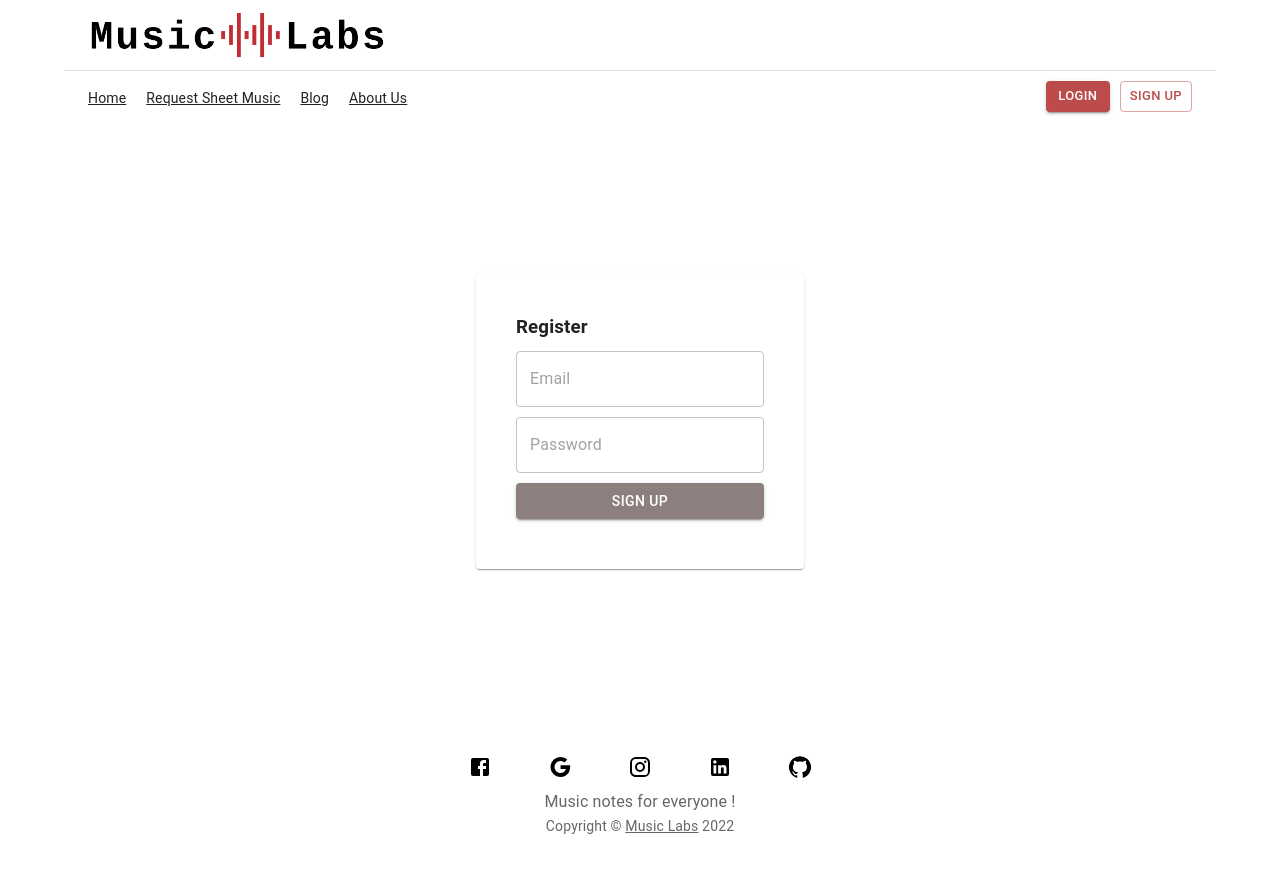
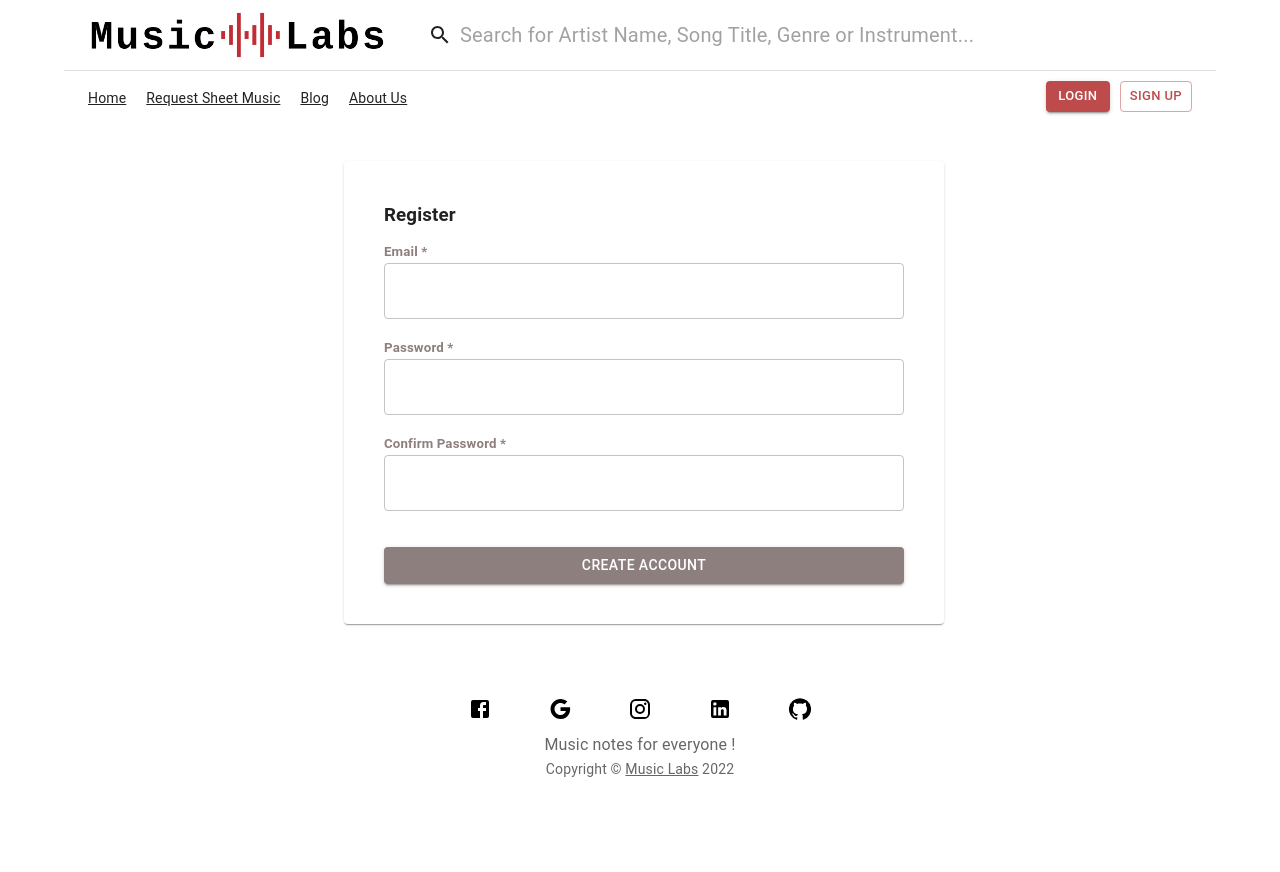
Before and after one commit to glavinova/musicLabs, a React (Create React App) app in the folder music-labs/: page /register in a window 1280 px wide. Shown: the top 872 px of the page. After the commit the page ends 827 px from the top, so only its background shows below. Built offline with nearby package versions, Linux system fonts and the light colour scheme.

Commit message:
register redux

```diff
--- a/music-labs/src/components/Login/Login.tsx
+++ b/music-labs/src/components/Login/Login.tsx
@@ -8,7 +8,7 @@
   Typography,
   CircularProgress,
 } from "@mui/material";
-import React, { useContext, useEffect, useState } from "react";
+import React, { useContext, useEffect } from "react";
 import { Link, useNavigate } from "react-router-dom";
 import AppContext from "../../context/app-context";
 import useValidation from "../../hooks/use-validation";
@@ -50,7 +50,7 @@
     emailBlurHandler();
 
     event.preventDefault();
-    props.onAuth(event.target[1].value, event.target[3].value);
+    props.onAuth(event.target[1].value, event.target[3].value, false);
 
     if (formIsValid) {
       navigate("/");
@@ -148,7 +148,12 @@
               <Typography>
                 {" "}
                 Need an account ? <br />{" "}
-                <Link to="/register" id="register" style={{ color: "#BD4B4B" }} onClick={props.onClose}>
+                <Link
+                  to="/register"
+                  id="register"
+                  style={{ color: "#BD4B4B" }}
+                  onClick={props.onClose}
+                >
                   Sing Up
                 </Link>{" "}
                 now!
@@ -171,8 +176,8 @@
 
 const mapDispatchToProps = (dispatch: any) => {
   return {
-    onAuth: (email: any, password: any) =>
-      dispatch(actions.auth(email, password)),
+    onAuth: (email: string, password: string, isSignUp: boolean) =>
+      dispatch(actions.auth(email, password, isSignUp)),
   };
 };
 
--- a/music-labs/src/components/Register/Register.module.css
+++ b/music-labs/src/components/Register/Register.module.css
@@ -3,8 +3,12 @@
   padding: 0;
 }
 
-.form {
+.paper {
   padding: 40px;
+  margin-top: 20px;
+  max-width: 600px;
+  margin-bottom: 20px;
+  margin-left: 280px;
 }
 
 h3 {
@@ -12,6 +16,7 @@
 }
 
 .textField {
+  margin-top: 5px;
   margin-bottom: 10px !important;
 }
 
@@ -24,10 +29,74 @@
 
 .signupBtn {
   margin-bottom: 10px !important;
-  text-decoration: none !important;
 }
 
 a {
   margin-bottom: 10px !important;
   color: black;
 }
+
+label {
+  color: #8e7f7f;
+  font-family: "Roboto", "Helvetica", "Arial", sans-serif;
+  font-size: 0.83em;
+  font-weight: bold;
+}
+
+.formControl {
+  margin-top: 5px;
+  width: 100%;
+}
+
+.checkbox {
+  padding: 0px !important;
+  font-size: 1rem;
+  font-family: "Roboto", "Helvetica", "Arial", sans-serif;
+  font-weight: 400;
+  line-height: 1.5;
+  letter-spacing: 0.00938em;
+}
+.checkboxError {
+  margin-top: -7px !important;
+  margin-left: 14px !important;
+  margin-right: 14px !important;
+}
+.form div {
+  width: 100%;
+}
+.backdrop {
+  z-index: 1 !important;
+}
+.formControlLabel {
+  margin-left: 0px !important;
+}
+.paperTerms {
+  width: 60vw;
+  margin-left: 20vw;
+  margin-right: 20vw;
+  margin-top: 5vh;
+  height: 90vh;
+  padding: 10px;
+  background-color: white;
+  border: 2px solid #a17bf8;
+  overflow-x: scroll;
+  position: relative;
+}
+.termsLink {
+  cursor: pointer;
+  text-decoration: underline;
+}
+.termsLink:hover {
+  color: #448e90;
+}
+@media screen and (max-width: 600px) {
+  .paperTerms {
+    width: 85vw;
+    margin-left: 5vw;
+    margin-right: 5vw;
+  }
+  .paper {
+    padding: 25px;
+    margin-top: 0px;
+  }
+}
--- a/music-labs/src/components/Register/Register.tsx
+++ b/music-labs/src/components/Register/Register.tsx
@@ -1,139 +1,193 @@
-import { Grid, Paper, FormControl, TextField, Button } from "@mui/material";
+import {
+  Grid,
+  Paper,
+  TextField,
+  Button,
+  Tooltip,
+  CircularProgress,
+} from "@mui/material";
 import React, { useContext, useEffect, useState } from "react";
 import { useNavigate } from "react-router-dom";
 import AppContext from "../../context/app-context";
 import useValidation from "../../hooks/use-validation";
 import validateEmail from "../../validators/validateEmail";
 import validatePassword from "../../validators/validatePassword";
+import * as actions from "../../store/actions/index";
 import styles from "./Register.module.css";
+import { connect } from "react-redux";
 
-function Register() {
-  const [invalidCredentials, setInvalidCredentials] = useState(false);
+function Register(props: any) {
   const appCtx = useContext(AppContext);
   useEffect(() => {
     appCtx.setCurrentUrl("/register");
   }, []);
+  const navigate = useNavigate();
 
-  //   const [isModalOpen, setIsModalOpen] = useState(false);
-  //   setIsModalOpen(props.show);
-  //   const modalRef = useRef(null);
-  //   useEffect(() => {
-  //     const closeModal = (e: any) => {
-  //         if(e.path[0] !== 'MODAL')
-  //         setIsModalOpen(false);
-  //     }
-  //     document.body.addEventListener('click', closeModal);
-  //     return () => document.body.removeEventListener('click', closeModal);
-  //   }, [isModalOpen])
-
-  const navigate = useNavigate();
+  const {
+    value: emailValue,
+    isValid: emailIsValid,
+    hasError: emailInputHasError,
+    isEmpty: emailIsEmpty,
+    valueChangeHandler: emailChangedHandler,
+    inputBlurHandler: emailBlurHandler,
+    reset: emailReset,
+  } = useValidation(validateEmail);
 
   const {
     value: passwordValue,
     isValid: passwordIsValid,
     hasError: passwordInputHasError,
+    isEmpty: passwordIsEmpty,
     valueChangeHandler: passwordChangedHandler,
     inputBlurHandler: passwordBlurHandler,
+    reset: passwordReset,
   } = useValidation(validatePassword);
 
   const {
-    value: emailValue,
-    isValid: emailIsValid,
-    hasError: emailInputHasError,
-    valueChangeHandler: emailChangedHandler,
-    inputBlurHandler: emailBlurHandler,
-  } = useValidation(validateEmail);
+    value: confirmPasswordValue,
+    isValid: confirmPasswordIsValid,
+    hasError: confirmPasswordInputHasError,
+    isEmpty: confirmPasswordIsEmpty,
+    valueChangeHandler: confirmPasswordChangedHandler,
+    inputBlurHandler: confirmPasswordBlurHandler,
+    reset: confirmPasswordReset,
+  } = useValidation((value) => {
+    return value === passwordValue && validatePassword(value);
+  });
 
   let formIsValid = false;
-  emailIsValid && passwordIsValid && (formIsValid = true);
+  emailIsValid &&
+    passwordIsValid &&
+    confirmPasswordIsValid &&
+    (formIsValid = true);
 
   function submitHandler(event: any) {
     passwordBlurHandler();
     emailBlurHandler();
 
     event.preventDefault();
+    props.onAuth(event.target[0].value, event.target[2].value, true);
 
     if (formIsValid) {
-      //open some alert box to say Register is successful or not
+      emailReset();
+      passwordReset();
+      confirmPasswordReset();
       navigate("/");
     }
   }
 
   return (
     <React.Fragment>
-      <form aria-label="form" onSubmit={submitHandler}>
-        <Grid
-          container
-          spacing={0}
-          direction="column"
-          alignItems="center"
-          justifyContent="center"
-          style={{ minHeight: "70vh" }}
-        >
-          <Paper className={styles.form}>
-            <h3>Register</h3>
-            <Grid item xs={12} className={styles.textField}>
-              <FormControl fullWidth>
+      <Paper className={styles.paper}>
+        <h3 id="header"> Register </h3>
+        <form aria-label="form" id="form" onSubmit={submitHandler}>
+          <Grid container spacing={2} item zeroMinWidth className={styles.form}>
+            <Grid item xs={12}>
+              <label htmlFor="email"> Email * </label>
               <TextField
+                variant="outlined"
                 id="email"
-                  type="text"
-                  variant="outlined"
-                  placeholder="Email"
-                  autoComplete="Email"
-                  error={
-                    emailInputHasError ||
-                    invalidCredentials ||
-                    passwordInputHasError
+                name="email"
+                autoComplete="email"
+                error={emailInputHasError}
+                helperText={
+                  emailIsEmpty
+                    ? "Email is required"
+                    : emailInputHasError
+                    ? "Invalid email format"
+                    : ""
                 }
-                  helperText={emailInputHasError ? "" : ""}
                 onChange={emailChangedHandler}
+                onBlur={emailBlurHandler}
                 value={emailValue}
                 inputProps={{ maxLength: 50 }}
               />
-              </FormControl>
             </Grid>
-            <Grid item xs={12} className={styles.textField}>
-              <FormControl fullWidth>
+            <Grid item xs={12}>
+              <label htmlFor="password"> Password * </label>
+              <Tooltip
+                title="At least 8 but maximum 40 characters, must contain big letter and special character (!@#$%^&*)"
+                arrow
+              >
                 <TextField
+                  variant="outlined"
+                  name="password"
+                  type="password"
                   id="password"
-                  type="password"
-                  autoComplete="current-password"
-                  variant="outlined"
-                  placeholder="Password"
-                  error={
-                    passwordInputHasError ||
-                    invalidCredentials ||
-                    emailInputHasError
-                  }
+                  autoComplete="password"
+                  error={passwordInputHasError}
                   helperText={
-                    passwordInputHasError ||
-                    invalidCredentials ||
-                    emailInputHasError
-                      ? "Invalid credentials"
+                    passwordIsEmpty
+                      ? "Password is required"
+                      : passwordInputHasError
+                      ? "Invalid password format"
                       : ""
                   }
                   onChange={passwordChangedHandler}
+                  onBlur={passwordBlurHandler}
                   value={passwordValue}
                   inputProps={{ maxLength: 40 }}
                 />
-              </FormControl>
+              </Tooltip>
             </Grid>
-            <Grid item>
+            <Grid item xs={12}>
+              <label htmlFor="confirmPassword"> Confirm Password * </label>
+              <TextField
+                variant="outlined"
+                name="confirmPassword"
+                type="password"
+                id="confirmPassword"
+                autoComplete="confirm-password"
+                error={confirmPasswordInputHasError}
+                helperText={
+                  confirmPasswordIsEmpty
+                    ? "Confirm password is required"
+                    : confirmPasswordValue !== passwordValue &&
+                      confirmPasswordInputHasError
+                    ? "Passwords did not match"
+                    : confirmPasswordInputHasError
+                    ? "Invalid confirm password format"
+                    : ""
+                }
+                onChange={confirmPasswordChangedHandler}
+                onBlur={confirmPasswordBlurHandler}
+                value={confirmPasswordValue}
+                inputProps={{ maxLength: 40 }}
+                sx={{ marginBottom: "20px" }}
+              />
+            </Grid>
+            <Grid item xs={12}>
               <Button
+                type="submit"
+                id="submitBtn"
+                fullWidth
                 variant="contained"
                 color="primary"
-                className={styles.loginBtn}
-                type="submit"
-                fullWidth
               >
-                Sign Up
+                Create Account
               </Button>
+              <CircularProgress sx={{ display: props.loading ? "" : "none" }} />
             </Grid>
-          </Paper>
           </Grid>
         </form>
+      </Paper>
     </React.Fragment>
   );
 }
 
-export default Register;
+const mapStateToProps = (state: any) => {
+  return {
+    loading: state.auth.loading,
+    error: state.auth.error,
+    isAuthenticated: state.auth.token !== null,
+  };
+};
+
+const mapDispatchToProps = (dispatch: any) => {
+  return {
+    onAuth: (email: string, password: string, isSignUp: boolean) =>
+      dispatch(actions.auth(email, password, isSignUp)),
+  };
+};
+
+export default connect(mapStateToProps, mapDispatchToProps)(Register);
--- a/music-labs/src/index.tsx
+++ b/music-labs/src/index.tsx
@@ -10,9 +10,9 @@
 import { BrowserRouter as Router } from "react-router-dom";
 import { createRoot } from "react-dom/client";
 import { Provider } from "react-redux";
-import { createStore, applyMiddleware, compose, combineReducers } from "redux";
-import thunk from "redux-thunk";
+import { combineReducers } from "redux";
 import authReducer from "./store/reducers/auth";
+import { configureStore } from "@reduxjs/toolkit";
 
 const theme = createTheme({
   palette: {
@@ -31,21 +31,12 @@
 
 const container = document.getElementById("root");
 const root = createRoot(container!);
-declare global {
-  interface Window {
-    __REDUX_DEVTOOLS_EXTENSION_COMPOSE__?: typeof compose;
-  }
-}
-const composeEnhancers =
-  (window["__REDUX_DEVTOOLS_EXTENSION_COMPOSE__"] as typeof compose) || compose;
+
 const rootReducer = combineReducers({
   auth: authReducer,
 });
 
-const store = createStore(
-  rootReducer,
-  composeEnhancers(applyMiddleware(thunk))
-);
+const store = configureStore({ reducer: rootReducer });
 
 root.render(
   <React.StrictMode>
--- a/music-labs/src/navigation/NavMenu.tsx
+++ b/music-labs/src/navigation/NavMenu.tsx
@@ -1,35 +1,36 @@
-import React, { useContext, useState } from "react";
+import React, { useContext, useEffect, useState } from "react";
 import Toolbar from "@mui/material/Toolbar";
 import { Avatar, Button, Container, Link, Typography } from "@mui/material";
 import appConstants from "../constants/app-constants";
 import styles from "./NavigationStyles.module.css";
 import Login from "../components/Login/Login";
 import { connect } from "react-redux";
+import * as actions from "../store/actions/index";
+import { useNavigate } from "react-router-dom";
 import AppContext from "../context/app-context";
-import * as actions from '../store/actions/index';
-import { useNavigate } from "react-router-dom";
 
 function NavMenu(props: any) {
   const appCtx = useContext(AppContext);
   let navigate = useNavigate();
-  // const loginHandler = (event: any) => {
-  //   event.preventDefault();
-  //   appCtx.setShowLoginModal(true);
-  // }
   const [showModal, setShowModal] = useState(false);
   const showModalHandler = (e: any) => {
     e.preventDefault();
     setShowModal(true);
-  }
+  };
   const closeModalHandler = () => {
     setShowModal(false);
-  }
+  };
 
   const logoutHandler = (event: any) => {
     event.preventDefault();
     props.onLogout();
+    setShowModal(false);
     navigate("/");
-  }
+  };
+
+  useEffect(() => {
+    appCtx.setCurrentUrl("/");
+  }, [logoutHandler]);
 
   return (
     <React.Fragment>
@@ -37,7 +38,11 @@
         component="nav"
         variant="dense"
         className={styles.overflowXauto}
-        sx={{ display: "inline-block", marginTop: "15px" }}
+        sx={{
+          display: "inline-block",
+          marginTop: "15px",
+          marginBottom: props.isAuthenticated ? "25px" : "",
+        }}
       >
         {appConstants.sections.map((section) => (
           <Link
@@ -95,7 +100,10 @@
               src="https://reqres.in/img/faces/2-image.jpg"
               sx={{ width: 56, height: 56, display: "inline-block" }}
             />
-            <Button onClick={logoutHandler}>Logout</Button>
+            <br />
+            <Button onClick={logoutHandler} className={styles.logoutBtn}>
+              Logout
+            </Button>
           </>
         )}
       </Toolbar>
@@ -111,8 +119,7 @@
 
 const mapDispatchToProps = (dispatch: any) => {
   return {
-    onLogout: () =>
-      dispatch(actions.authLogout())
+    onLogout: () => dispatch(actions.logout()),
   };
 };
 
--- a/music-labs/src/navigation/NavigationStyles.module.css
+++ b/music-labs/src/navigation/NavigationStyles.module.css
@@ -15,7 +15,14 @@
 .userName {
   padding: 1;
   flex-shrink: 0;
-  color: #433D3C;
+  color: #433d3c;
   font-weight: bold;
   font-style: italic;
 }
+
+.logoutBtn {
+  float: right;
+  padding: 0;
+  margin-top: -5px;
+  margin-right: -7px;
+}
--- a/music-labs/src/store/actions/auth.tsx
+++ b/music-labs/src/store/actions/auth.tsx
@@ -22,21 +22,25 @@
 };
 
 export const logout = () => {
-  localStorage.removeItem('token');
+  localStorage.removeItem("token");
   return {
     type: actionTypes.LOGOUT,
   };
 };
 
-export const auth = (email: any, password: any) => {
+export const auth = (email: string, password: string, isSignUp: boolean) => {
   return (dispatch: any) => {
     dispatch(login());
     const loginData = {
       email: email,
       password: password,
     };
+    let url = "https://reqres.in/api/register";
+    if (!isSignUp) {
+      url = "https://reqres.in/api/login";
+    }
     axios
-      .post("https://reqres.in/api/login", loginData)
+      .post(url, loginData)
       .then((response: any) => {
         localStorage.setItem("token", response.data.token);
         dispatch(loginSuccess(response.data.token));
@@ -47,20 +51,11 @@
   };
 };
 
-export const authLogout = () => {
-  return (dispatch: any) => {
-    const token = localStorage.getItem("token");
-    if(token){
-      dispatch(logout());
-    }
-  };
-};
-
 export const authCheckState = () => {
   return (dispatch: any) => {
     const token = localStorage.getItem("token");
     if (!token) {
-      //dispatch(logout());
+      dispatch(logout());
     } else {
       dispatch(loginSuccess(token));
     }
--- a/music-labs/src/store/actions/index.tsx
+++ b/music-labs/src/store/actions/index.tsx
@@ -1,5 +1 @@
-export {
-    auth,
-    authLogout,
-    authCheckState
-} from './auth';
+export { auth, logout, authCheckState } from "./auth";
--- a/music-labs/src/store/reducers/auth.tsx
+++ b/music-labs/src/store/reducers/auth.tsx
@@ -33,7 +33,7 @@
 };
 
 const authLogout = (state: any, action: any) => {
-  updateObject(state, { token: null, loading: false });
+  return updateObject(state, { token: null, loading: false });
 };
 
 const reducer = (state = initialState, action: any) => {
@@ -46,8 +46,8 @@
       return loginFailed(state, action);
     case actionTypes.LOGOUT:
       return authLogout(state, action);
-      default:
-        return state;
+    default:
+      return state;
   }
 };
 
--- a/music-labs/src/validators/validatePassword.tsx
+++ b/music-labs/src/validators/validatePassword.tsx
@@ -1,7 +1,7 @@
 const validatePassword = (password: string) => {
   var passwordRegex = new RegExp(
     //the original password regex `^(?=.*[A-Z])(?=.*[!@#$%^&*])(^.{8,40}$)`
-    `(^.{8,40}$)` //shortened password regex
+    `(^.{6,40}$)` //shortened password regex
   );
   return passwordRegex.test(password);
 };
```
Lines whose indentation alone changed are shown as unchanged.
